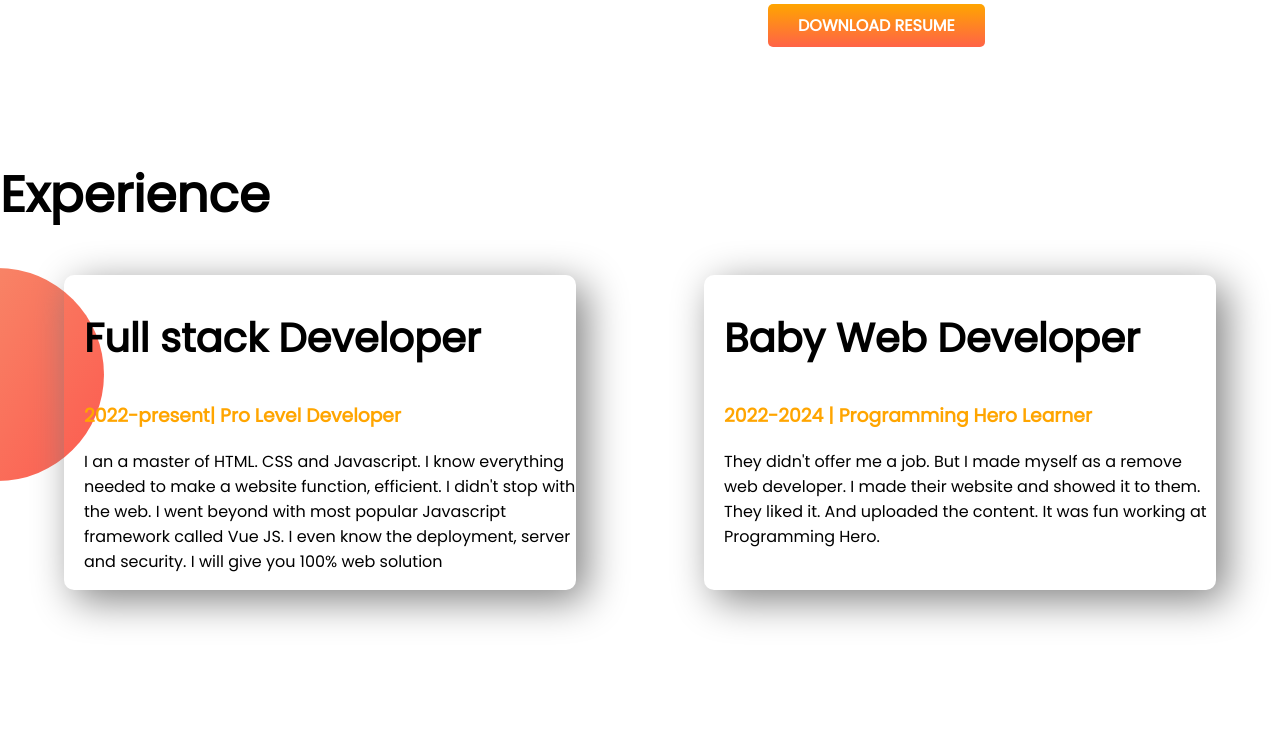
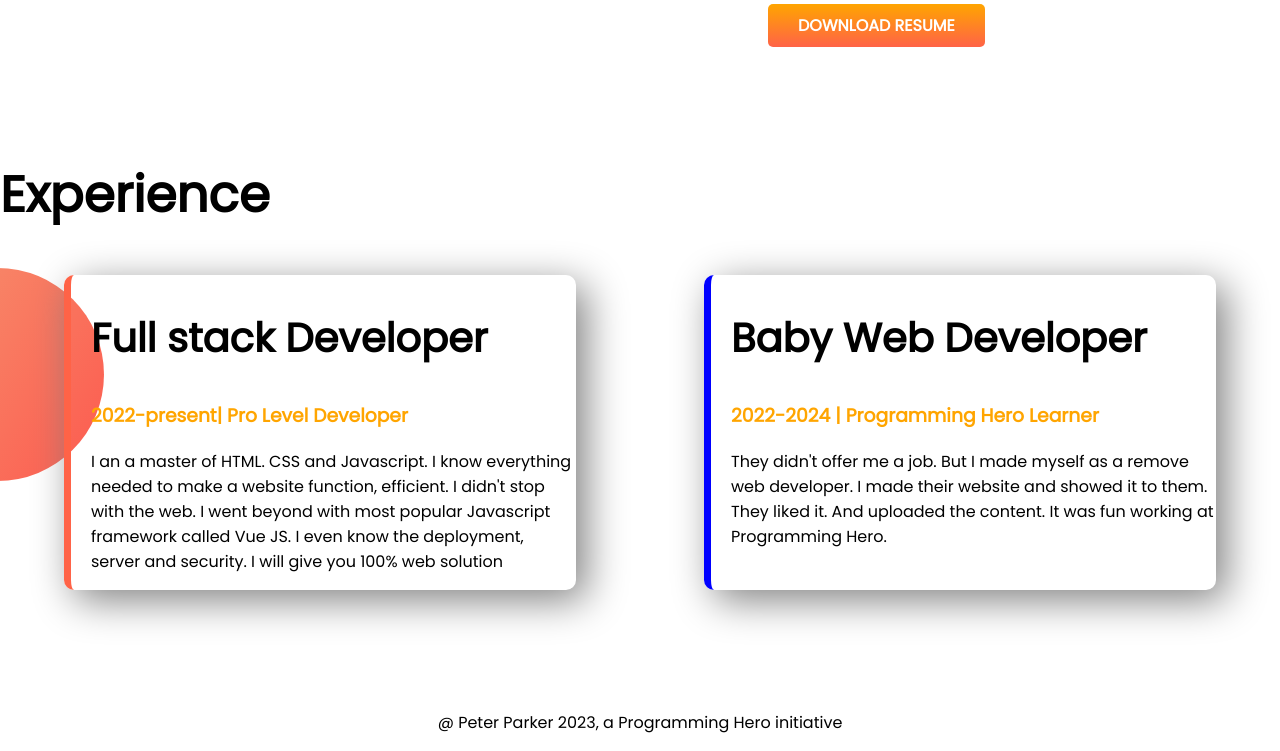
Before and after one commit to rajibb07/developer, a plain HTML site: page index.html in a window 1280 px wide. Shown: the part 937-1688 px from the top of the page. Before the commit the page ends 1647 px from the top, so only its background shows below. Drawn offline with Linux system fonts and the light colour scheme.

Commit message:
added something

```diff
--- a/index.html
+++ b/index.html
@@ -43,7 +43,7 @@
     <section class="experience-area">
         <h1>Experience</h1>
         <div class="flesible-container">
-            <div class="experience-item">
+            <div id="full-stack-developer" class="experience-item">
                 <h2>Full stack Developer</h2>
                 <h3 class="orange-color">2022-present| Pro Level Developer</h3>
                 <p>I an a master of HTML. CSS and Javascript. I know everything needed to make a website function,
@@ -51,7 +51,7 @@
                     Vue
                     JS. I even know the deployment, server and security. I will give you 100% web solution</p>
             </div>
-            <div class="experience-item">
+            <div id="baby-web-developer" class="experience-item">
                 <h2>Baby Web Developer</h2>
                 <h3 class="orange-color">2022-2024 | Programming Hero Learner</h3>
                 <p>They didn't offer me a job. But I made myself as a remove web developer. I made their website and
@@ -61,5 +61,10 @@
         </div>
     </section>
 </body>
+<footer>
+    <p>
+        @ Peter Parker 2023, a Programming Hero initiative
+    </p>
+</footer>
 
 </html>
--- a/style.css
+++ b/style.css
@@ -64,3 +64,15 @@ h2 {
     border-radius: 10px;
     box-shadow: 10px 10px 40px gray;
 }
+
+#full-stack-developer {
+    border-left: 7px solid tomato;
+}
+
+#baby-web-developer {
+    border-left: 7px solid blue;
+}
+
+footer p {
+    text-align: center;
+}
```
